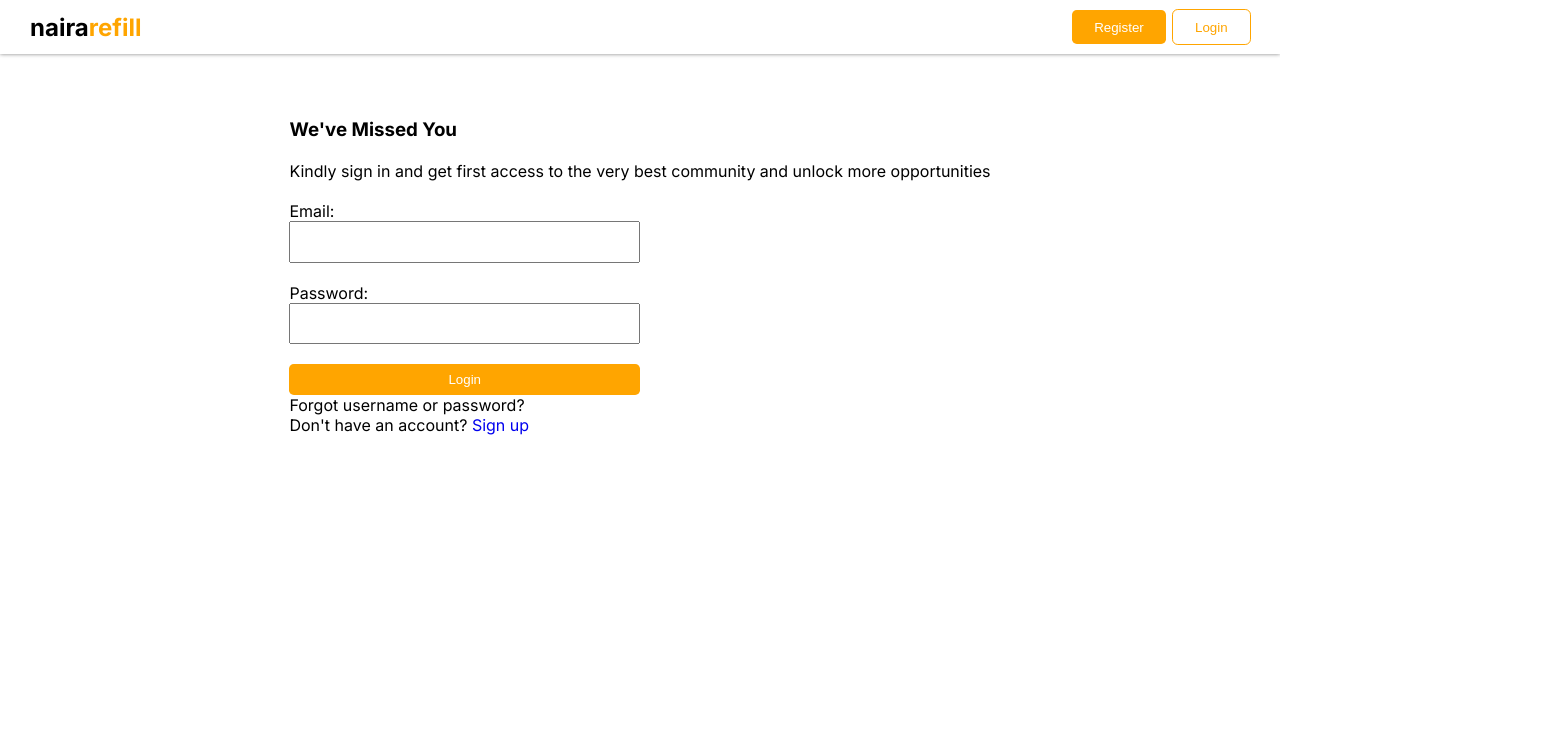
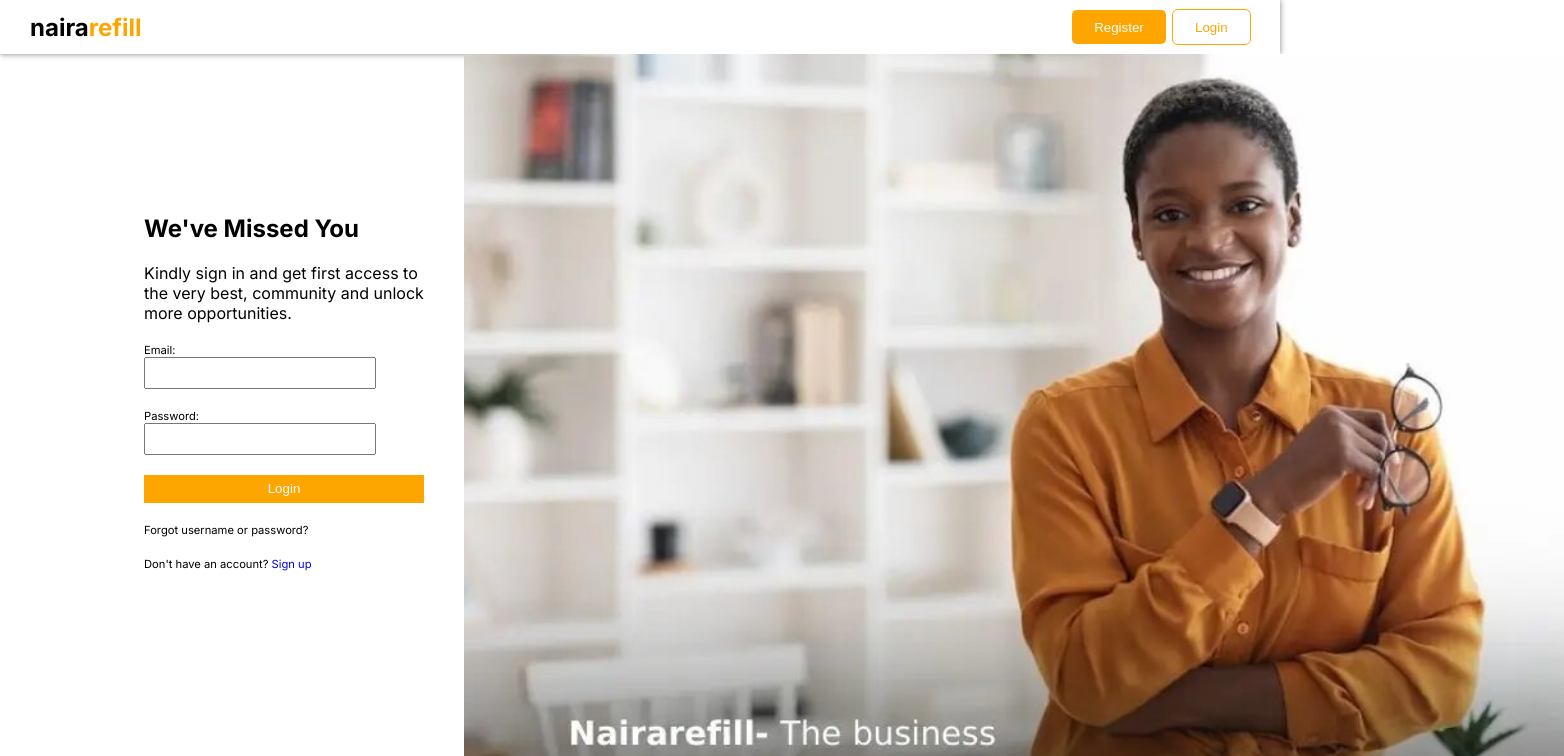
Before and after one commit to OriloyeEmerald/interview-next, a Next.js app: page / in a window 1280 px wide. Shown: the top 756 px of the page, 1564 px wide, since content can reach past the window. Built offline with nearby package versions, Linux system fonts and the light colour scheme.

Commit message:
update files

```diff
--- a/app/globals.css
+++ b/app/globals.css
@@ -7,29 +7,43 @@
 }
 
 .App {
-  margin-top: 4rem;
   display: flex;
-  justify-content: center;
-  gap: 30px;
+  justify-content: space-between;
+  gap: 40px;
 }
 
-  form {
-    position: relative;
-  }
-  label {
-    position: absolute;
-    top: 0;
-    left: 0;
-  }
+.intro {
+  margin-top: 10rem;
+ margin-left: 9rem;
+ max-width: 800px;
+}
+
+
+img {
+  width: 1100px;
+  margin-bottom: 1rem;
+}
+
+.signin-text {
+  width: 280px;
+}
+
 .App form input {
-  padding: .7rem 1.6rem;
-  width: 50%;
+  padding: .4rem 1.6rem;
+
 }
 
 .btn {
-  padding: .5rem 2rem;
+  padding: .4rem 2rem;
   text-align: center;
   color: #fff;
-  width: 50%;
-  background: orange;
+  display: block;
+  width: 100%;
+  background: #ffa500;
+  border-radius: 0%;
 }
+
+
+.p {
+  font-size: .7rem;
+}
--- a/app/page.js
+++ b/app/page.js
@@ -2,29 +2,32 @@
 export default function Home() {
   return (
     <main className="App">
-      <div>
-      <div>
-        <h3>We've Missed You</h3>
+      <div className="intro">
+        <h2>We've Missed You</h2>
         <br />
-        <p>Kindly sign in and get first access to the very best community and unlock more opportunities</p>
+        <p className="signin-text">Kindly sign in and get first access to the very best, community and unlock more opportunities.</p>
         <br />
         <form>
           <div>
-            <div>Email:</div>
+            <div className="p">Email:</div>
             <input type="text"/></div>
           <br />
           <div>
-            <div>Password:</div>
+            <div className="p">Password:</div>
             <input type="password"/></div>
           <br />
           <button className="btn">Login</button>
         </form>
-        <p>Forgot username or password?</p>
-        <p>Don't have an account? <span><a href="#">Sign up</a></span></p>
+        <br />
+        <p className="p">Forgot username or password?</p>
+        <br />
+        <p className="p">Don't have an account? <span><a href="#">Sign up</a></span></p>
       </div>
 
+      <div>
+        <img src="./newImg.jpg" alt="" />
+        </div>
 
-      </div>
     </main>
   )
 }
--- a/app/styles/navbar.css
+++ b/app/styles/navbar.css
@@ -4,12 +4,12 @@
     justify-content: space-between;
     align-items: center;
     padding: 10px 30px;
-
+    z-index: 10;
 }
 
 
 .navbar:nth-child(1) {
-    box-shadow: 0 0 4px rgba(0, 0, 0, .5);
+    box-shadow: 0 0 6px rgba(0, 0, 0, .5);
 }
 
 
```
Also changed, not shown: public/newImg.jpg (added).
